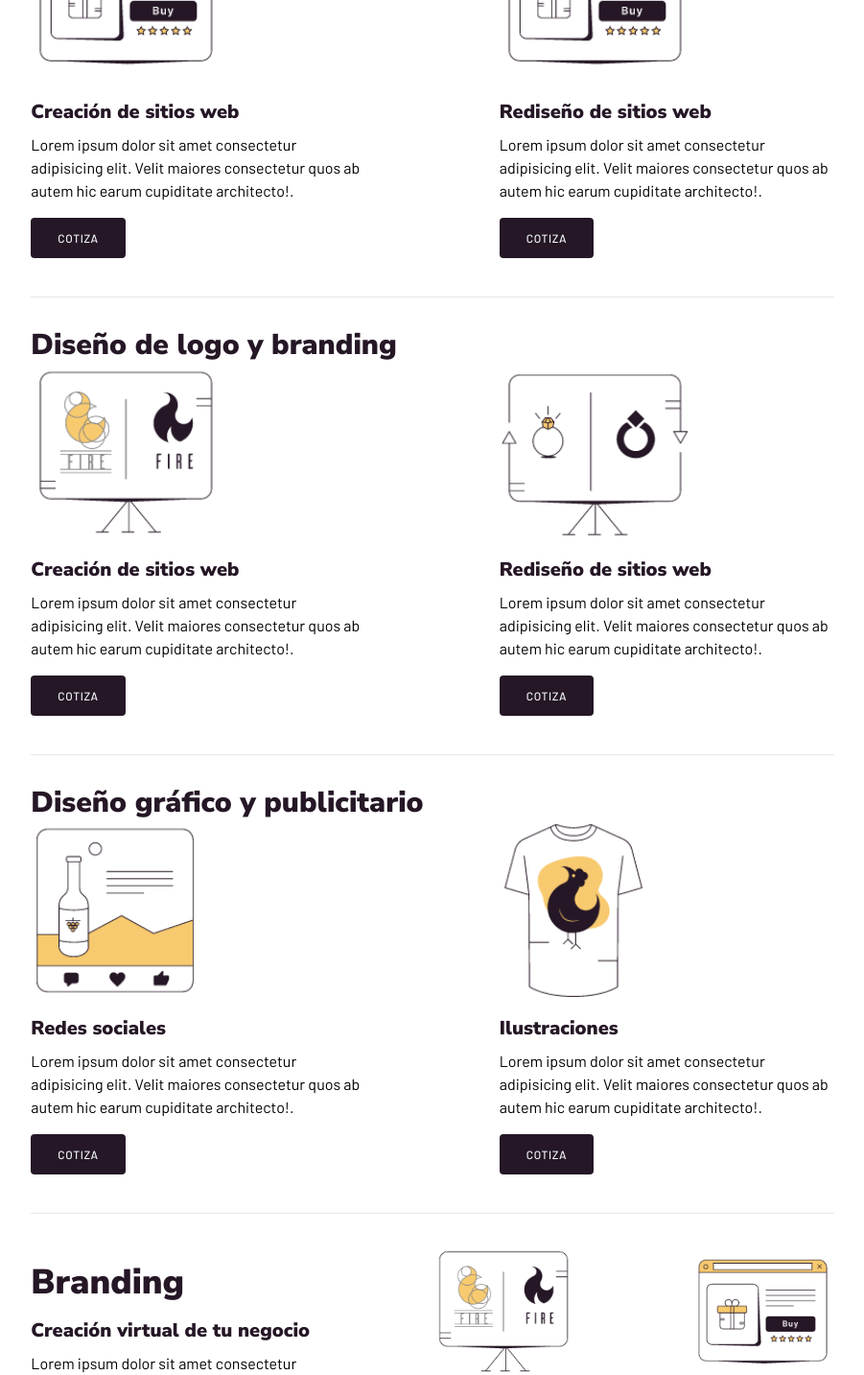
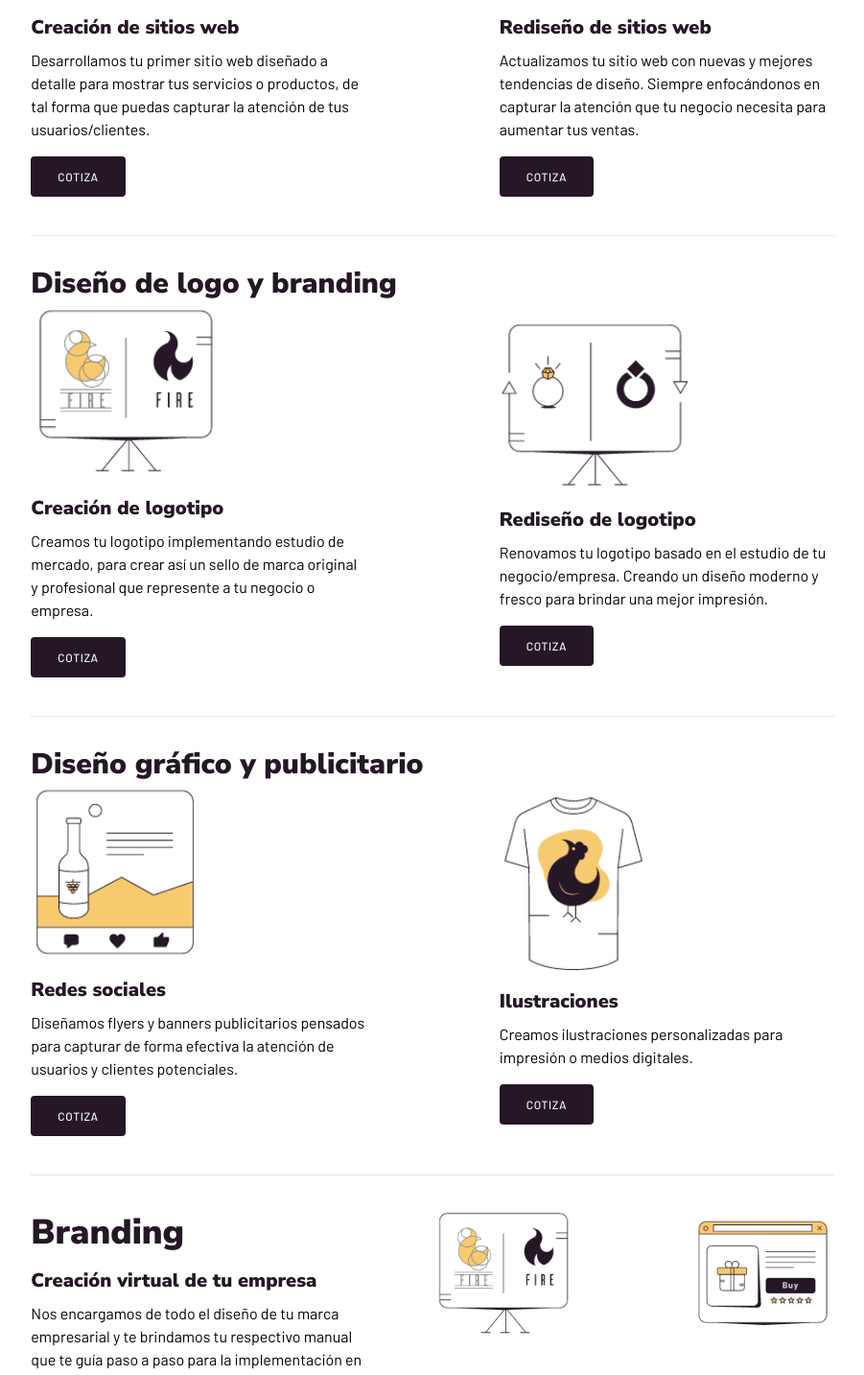
Before and after one commit to AlexRayo/distritodev, a Next.js app: page / in a window 1280 px wide. Shown: the part 1060-2493 px from the top of the page at 96% size, without its empty margins (189-1090 px from the left). Built offline with nearby package versions, Linux system fonts and the light colour scheme.

Commit message:
info update

```diff
--- a/src/sections/homeAbout.tsx
+++ b/src/sections/homeAbout.tsx
@@ -10,7 +10,7 @@ function HomeAbout() {
                     <div className="md:w-5/12">
                         <h2 className="h4-format">Distrito dev</h2>
                         <h3 className="h2-format">Quienes somos</h3>
-                        <p className="mt-2">Lorem ipsum dolor sit amet consectetur adipisicing elit. Velit maiores consectetur quos ab autem hic earum cupiditate architecto. Dolor sit amet consectetur adipisicing elit. Velit maiores consectetur quos ab autem hic earum cupiditate architecto!</p>
+                        <p className="mt-2">Somos el mejor equipo de trabajo conformado por expertos en distintas áreas, enfocados en brindar soluciones a empresas que requieren dar un salto profesional</p>
 
                     </div>
                     <div className="mt-4 md:w-6/12 h-96 overflow-hidden rounded">
--- a/src/sections/homeCover.tsx
+++ b/src/sections/homeCover.tsx
@@ -11,7 +11,7 @@ function HomeCover() {
                 <div className="blocks-half-desk md:h-96">
                     <div className='md:w-5/12'>
                         <h1 className='h1-format text-dark'>Diseño profesional para tu sitio web y marca empresarial</h1>
-                        <p className='text-slate-900 mt-4'>Desarrollamos tus proyectos desde cero o renovamos su imágen con nuestra experiencia, creatividad y de la mano de tus ideas. </p>
+                        <p className='text-slate-900 mt-4'>Desarrollamos tus proyectos desde cero o renovamos su imagen; sitios web, logotipos, ilustraciones y diseño publicitario. Cada uno especialmente creado para captar la atención de clientes potenciales</p>
                         <div className="flex mt-4">
                             <Button
                                 type="secondary"
--- a/src/sections/homeServices.tsx
+++ b/src/sections/homeServices.tsx
@@ -17,9 +17,9 @@ export default function HomeAbout() {
             <div className="custom-container mt-8 lg:mt-20 py-12">
                 <div className='mx-auto md:w-6/12 md:text-center'>
                     <h2 className='h2-format text-dark'>Nuestros servicios</h2>
-                    <p className="text-dark mt-4">
+                    {/* <p className="text-dark mt-4">
                         Lorem ipsum dolor sit amet consectetur adipisicing elit. Velit maiores consectetur quos ab autem hic earum cupiditate architecto!.
-                    </p>
+                    </p> */}
                 </div>
 
                 {/* WEB DEVELOPMENT */}
@@ -32,13 +32,13 @@ export default function HomeAbout() {
                             srcImg={webDev}
                             altImg={"Creación de sitios web"}
                             title={"Creación de sitios web"}
-                            description={"Lorem ipsum dolor sit amet consectetur adipisicing elit. Velit maiores consectetur quos ab autem hic earum cupiditate architecto!."}
+                            description={"Desarrollamos tu primer sitio web diseñado a detalle para mostrar tus servicios o productos, de tal forma que puedas capturar la atención de tus usuarios/clientes."}
                         />
                         <ServiceItem
                             srcImg={webDev}
                             altImg={"Rediseño de sitios web"}
                             title={"Rediseño de sitios web"}
-                            description={"Lorem ipsum dolor sit amet consectetur adipisicing elit. Velit maiores consectetur quos ab autem hic earum cupiditate architecto!."}
+                            description={"Actualizamos tu sitio web con nuevas y mejores tendencias de diseño. Siempre enfocándonos en capturar la atención que tu negocio necesita para aumentar tus ventas."}
                         />
                     </div>
                 </div>
@@ -51,15 +51,15 @@ export default function HomeAbout() {
                     <div className="blocks-half-desk">
                         <ServiceItem
                             srcImg={logoDesign}
-                            altImg={"Creación de sitios web"}
-                            title={"Creación de sitios web"}
-                            description={"Lorem ipsum dolor sit amet consectetur adipisicing elit. Velit maiores consectetur quos ab autem hic earum cupiditate architecto!."}
+                            altImg={"Creación de logotipo"}
+                            title={"Creación de logotipo"}
+                            description={"Creamos tu logotipo implementando estudio de mercado, para crear así un sello de marca original y profesional que represente a tu negocio o empresa."}
                         />
                         <ServiceItem
                             srcImg={logoRedesign}
-                            altImg={"Rediseño de sitios web"}
-                            title={"Rediseño de sitios web"}
-                            description={"Lorem ipsum dolor sit amet consectetur adipisicing elit. Velit maiores consectetur quos ab autem hic earum cupiditate architecto!."}
+                            altImg={"Rediseño de logotipo"}
+                            title={"Rediseño de logotipo"}
+                            description={"Renovamos tu logotipo basado en el estudio de tu negocio/empresa. Creando un diseño moderno y fresco para brindar una mejor impresión."}
                         />
                     </div>
                 </div>
@@ -74,13 +74,13 @@ export default function HomeAbout() {
                             srcImg={socialNetwork}
                             altImg={"Redes sociales"}
                             title={"Redes sociales"}
-                            description={"Lorem ipsum dolor sit amet consectetur adipisicing elit. Velit maiores consectetur quos ab autem hic earum cupiditate architecto!."}
+                            description={"Diseñamos flyers y banners publicitarios pensados para capturar de forma efectiva la atención de usuarios y clientes potenciales."}
                         />
                         <ServiceItem
                             srcImg={illustrations}
                             altImg={"Ilustraciones"}
                             title={"Ilustraciones"}
-                            description={"Lorem ipsum dolor sit amet consectetur adipisicing elit. Velit maiores consectetur quos ab autem hic earum cupiditate architecto!."}
+                            description={"Creamos ilustraciones personalizadas para impresión o medios digitales."}
                         />
                     </div>
                 </div>
@@ -89,8 +89,8 @@ export default function HomeAbout() {
                 <div className="blocks-half-desk py-8">
                     <div className="md:w-5/12">
                         <h2 className="h2-format">Branding</h2>
-                        <h4 className="h4-format mt-4">Creación virtual de tu negocio</h4>
-                        <p className="mt-2">Lorem ipsum dolor sit amet consectetur adipisicing elit. Velit maiores consectetur quos ab autem hic earum cupiditate architecto. Dolor sit amet consectetur adipisicing elit. Velit maiores consectetur quos ab autem hic earum cupiditate architecto!</p>
+                        <h4 className="h4-format mt-4">Creación virtual de tu empresa</h4>
+                        <p className="mt-2">Nos encargamos de todo el diseño de tu marca empresarial y te brindamos tu respectivo manual que te guía paso a paso para la implementación en medios digitales e impresos; este puede contener: papelerías corporativas, página web, publicidad offline/online o cualquier aplicación que desees implementar en tu negocio.</p>
 
                         <div className="flex mt-4 justify-end md:justify-start">
                             <Button
```
